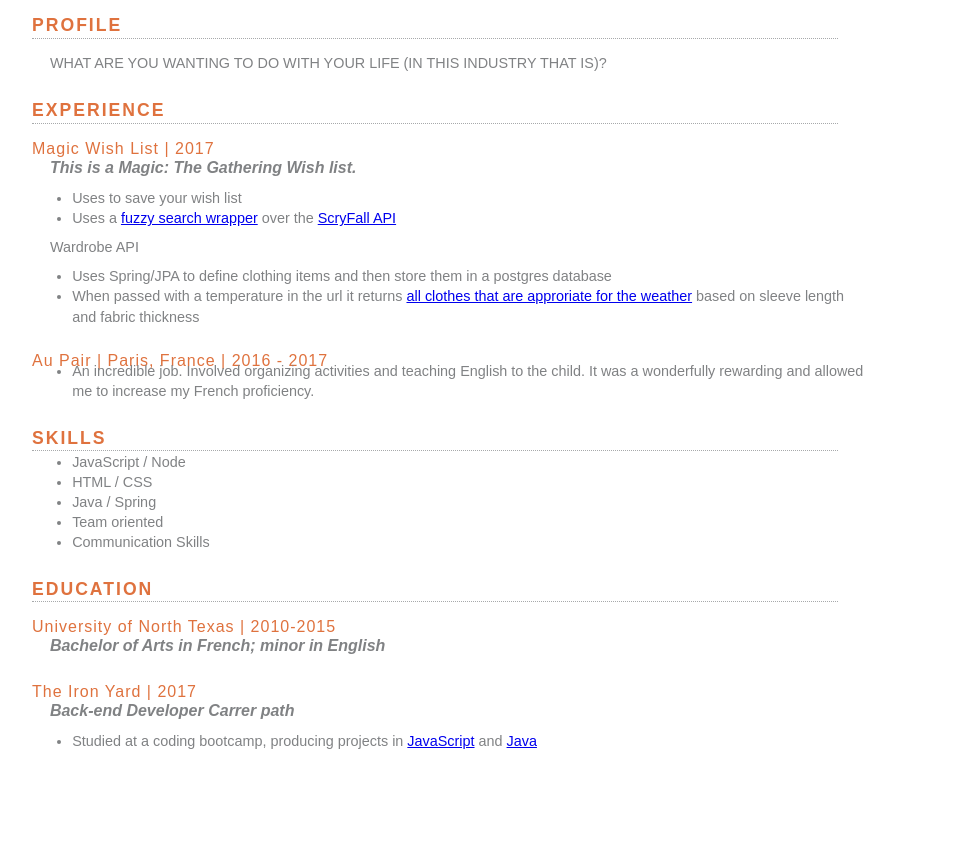
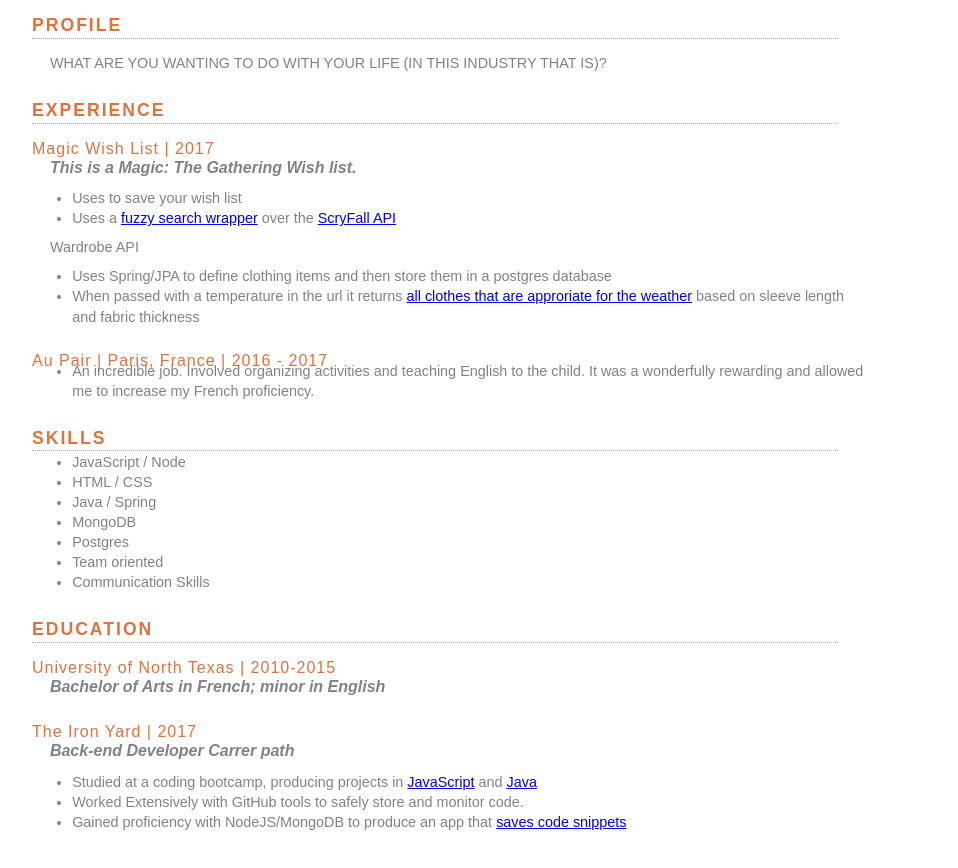
Before and after one commit to FlanaganReidy/Remove-FlanaganReidy.github.io, a plain HTML site: page index.html in a window 1280 px wide. Shown: the part 178-1046 px from the top of the page, without its empty margins (160-1118 px from the left). Before the commit the page ends 993 px from the top, so only its background shows below. Drawn offline with Linux system fonts and the light colour scheme.

Commit message:
added code snipped project to education section

```diff
--- a/index.html
+++ b/index.html
@@ -50,6 +50,8 @@
         <li>JavaScript / Node</li>
         <li>HTML / CSS</li>
         <li>Java / Spring</li>
+        <li>MongoDB</li>
+        <li>Postgres</li>
         <li>Team oriented</li>
         <li>Communication Skills</li>
       </ul>
@@ -60,6 +62,8 @@
       <p class="role">Back-end Developer Carrer path</p>
       <ul class="project-details">
         <li>Studied at a coding bootcamp, producing projects in <a href="https://github.com/FlanaganReidy/magicwishlist">JavaScript</a> and <a href="https://github.com/FlanaganReidy/wardrobeAPI">Java</a></li>
+        <li>Worked Extensively with GitHub tools to safely store and monitor code.</li>
+        <li>Gained proficiency with NodeJS/MongoDB to produce an app that <a href = "https://github.com/FlanaganReidy/snippetDatabase/blob/master/app.js">saves code snippets</a></li>
       </ul>
   </section>
 </body>
```
